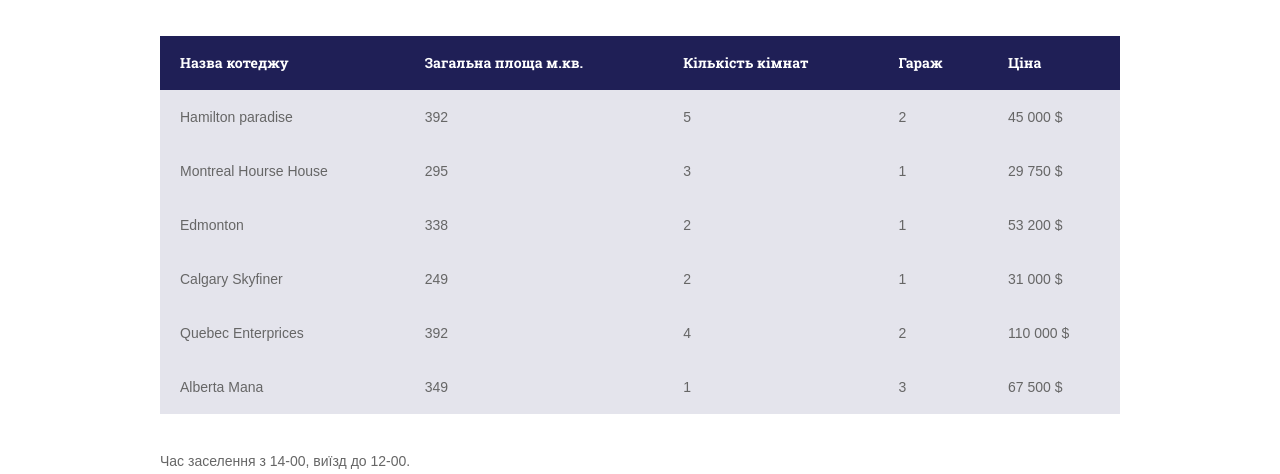
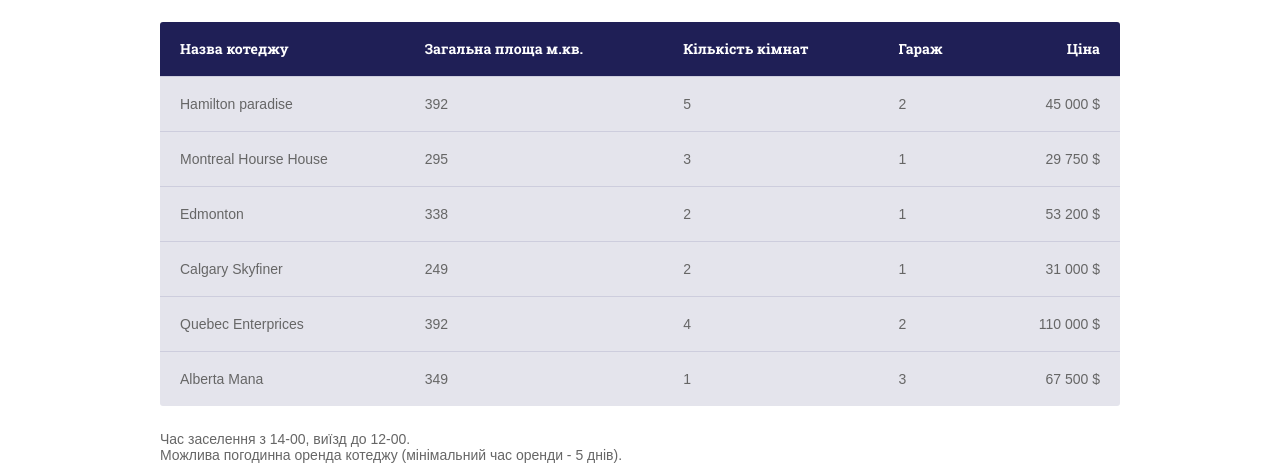
Before and after one commit to Nataliia-Zemlyak/hata-plus, a plain HTML site: page price.html in a window 1280 px wide. Shown: the part 326-800 px from the top of the page. Drawn offline with Linux system fonts and the light colour scheme.

Commit message:
changes on page hata-plus

```diff
--- a/css/style-rel.css
+++ b/css/style-rel.css
@@ -31,6 +31,10 @@ a {
 .wrapper {
     margin: 0 auto;
     max-width: 960px;
+}
+header {
+    box-shadow: 0 0 5px rgba(0,0,0,0.1);
+    background-color: #fff;
 }
 
 .header {
@@ -199,6 +203,7 @@ background-position: -35px -22px;
     background-color: #fd8300;
     color: #fff;
 }
+
 .proposition {
     text-align: center;
     background: #292523 url(../img/backround.jpg) center/cover;
@@ -207,7 +212,6 @@ background-position: -35px -22px;
 }
 .proposition p {
     margin: 0;
-    padding: 8px 0;
 
 }
 .prop-title {
@@ -259,11 +263,10 @@ p.prop-text {
 
  }
 
- .table-price{
+
+.table-price table {
     border-radius: 3px;
     overflow: hidden;
- }
-.table-price table {
     width: 100%;
     margin: 25px 0;
     border-collapse: collapse;
@@ -283,19 +286,27 @@ p.prop-text {
     font-family: "Roboto Slab";
  }
 
- .info-table td {
+ .table-price td {
     font-size: 14px;
     line-height: 24px;
     color: #666;
-    font-family: "Arial";
     background-color: #e4e4ec;
+    border: 1px solid #cdcddd;
+    border-bottom: 0;
+    border-left: 0;
+    border-right: 0;
 
  }
+ .cost {
+     text-align: right;
+ }
+ tr {
+     transition: all 0.2s ease;
+ }
+ tr:hover {
+     color:#fd8300;
+ }
 
-
- .home {
-     margin: 0;
- }
  .content {
     font-size: 14px;
     line-height: 24px;
@@ -303,6 +314,7 @@ p.prop-text {
 
  }
  .content-price {
+     margin: 0;
     font-size: 14px;
     color: #666666;
     font-family: "Arial";
@@ -348,7 +360,9 @@ p.prop-text {
  }
 
 .home p {
+    margin: 0;
     font-size: 13px;
+    line-height: 18px;
     color: #9999a6;
 }
 
@@ -382,7 +396,6 @@ figure {
 .aside-menu a {
     display: block;
     padding: 10px 15px;
-    border: 1px solid #aaa;
     font-size: 14px;
     line-height: 24px;
     color: #25252c;
--- a/price.html
+++ b/price.html
@@ -64,7 +64,6 @@
                         <h1>Ціни на послуги тимчасового проживання</h1>
                         <p>Кожен котедж оснащений комфортабельними меблями, супутниковим ТБ, душем, туалетом, холодильником, Wi-Fi-зоною.</p>
                         <p>Послуга може бути надана кожному з наших гостей, незалежно від терміну проживання в готелі та категорії обраного номера.</p>
-                    </section>
 
                     <div class="table-price">
                         <table>
@@ -74,61 +73,61 @@
                                     <th>Загальна площа м.кв.</th>
                                     <th>Кількість кімнат</th>
                                     <th>Гараж</th>
-                                    <th>Ціна</th>
+                                    <th class="cost">Ціна</th>
                                 </tr>
                             </thead>
                             <tbody>
-                                <tr class="info-table">
+                                <tr>
                                     <td>Hamilton paradise</td>
                                     <td>392</td>
                                     <td>5</td>
                                     <td>2</td>
-                                    <td>45 000 $</td>
+                                    <td class="cost">45 000 $</td>
                                 </tr>
-                                <tr class="info-table">
+                                <tr>
                                     <td>Montreal Hourse House</td>
                                     <td>295</td>
                                     <td>3</td>
                                     <td>1</td>
-                                    <td>29 750 $</td>
+                                    <td class="cost">29 750 $</td>
                                 </tr>
-                                <tr class="info-table">
+                                <tr>
                                     <td>Edmonton</td>
                                     <td>338</td>
                                     <td>2</td>
                                     <td>1</td>
-                                    <td>53 200 $</td>
+                                    <td class="cost">53 200 $</td>
                                 </tr>
-                                <tr class="info-table">
+                                <tr>
                                     <td>Calgary Skyfiner</td>
                                     <td>249</td>
                                     <td>2</td>
                                     <td>1</td>
-                                    <td>31 000 $</td>
+                                    <td class="cost">31 000 $</td>
                                 </tr>
-                                <tr class="info-table">
+                                <tr>
                                     <td>Quebec Enterprices</td>
                                     <td>392</td>
                                     <td>4</td>
                                     <td>2</td>
-                                    <td>110 000 $</td>
+                                    <td class="cost">110 000 $</td>
                                 </tr>
-                                <tr class="info-table">
+                                <tr>
                                     <td>Alberta Mana</td>
                                     <td>349</td>
                                     <td>1</td>
                                     <td>3</td>
-                                    <td>67 500 $</td>
+                                    <td class="cost">67 500 $</td>
                                 </tr>
                             </tbody>
                         </table>
-                    </div>
 
-                    <div class="content-price">
-                    <p>Час заселення з 14-00, виїзд до 12-00.</p>
-                    <p>Можлива погодинна оренда котеджу (мінімальний час оренди - 5 днів).</p>
+                    <p>Час заселення з 14-00, виїзд до 12-00.
+                        <br>
+                    Можлива погодинна оренда котеджу (мінімальний час оренди - 5 днів).</p>
                     <p><a detal href="#">Ознайомитись з правилами проживання</a></p>
                     </div>
+                    </section>
                     <hr>
                     <section class="popular-projects">
                         <h2>Популярні проекти</h2>
```
